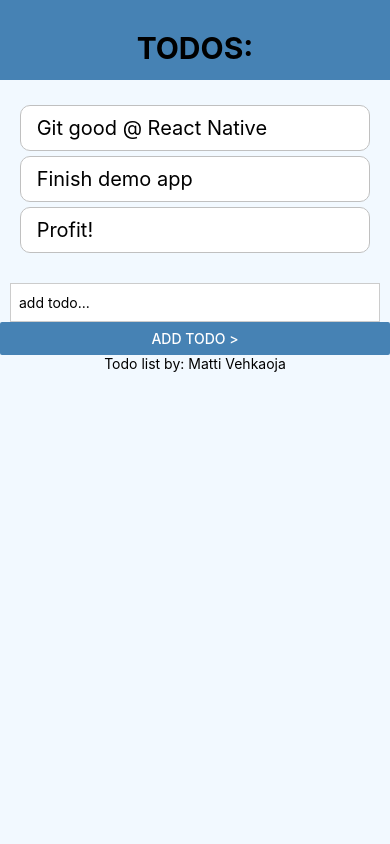
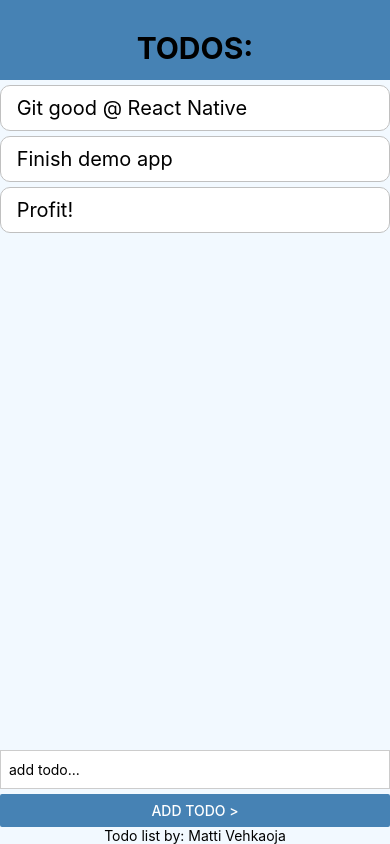
Before and after one commit to mvehkaoj/reactNativeDemo, a React Native app: screen / in a window 390 px wide. Built offline with nearby package versions, Linux system fonts and the light colour scheme.

Commit message:
Styling, Keyboard avoid & Flexbox
More styling, KeyboardAvoidingView as the main container and Flexbox stuff to make app fill the whole screen.

```diff
--- a/App.js
+++ b/App.js
@@ -1,5 +1,5 @@
 import React, {useState} from 'react';
-import { StyleSheet, Text, View, FlatList, Alert, Keyboard, TouchableWithoutFeedback } from 'react-native';
+import { StyleSheet, Text, View, FlatList, Alert, Keyboard, TouchableWithoutFeedback, KeyboardAvoidingView } from 'react-native';
 import Header from './components/Header'
 import Todoitem from './components/Todoitem'
 import Addtodo from './components/Addtodo'
@@ -37,7 +37,7 @@ export default function App() {
     <TouchableWithoutFeedback onPress={() => {
       Keyboard.dismiss();
     }}>
-      <View style={styles.container}>
+      <KeyboardAvoidingView behavior='padding' style={styles.container}>
         {/* Main Container */}
 
           {/* header component */}
@@ -60,8 +60,9 @@ export default function App() {
 
 
         <Text style={styles.footer}>Todo list by: Matti Vehkaoja</Text>
-      </View>
-      </TouchableWithoutFeedback>
+      </KeyboardAvoidingView>
+    </TouchableWithoutFeedback>
+
   );
 }
 
@@ -74,16 +75,17 @@ const styles = StyleSheet.create({
 
   },
   header: {
+    justifyContent: 'flex-start',
     alignSelf: 'stretch',
   },
   content: {
-    padding: 20,
-
+    flex: 2,
   },
   addForm:{
 
   },
   footer: {
+    justifyContent: 'flex-end',
     textAlign: 'center',
   },
 });
--- a/components/Addtodo.js
+++ b/components/Addtodo.js
@@ -7,14 +7,20 @@ export default class Addtodo extends Component {
 
     render() {
 
+        const Submit = () => {
+            this.props.submitHandler(this.state.text);
+            this.TextInput.clear();
+        }
 
         return (
             <View>
                 <TextInput
                 style={styles.inputBox}
                 placeholder='add todo...'
-                clearButtonMode='while-editing'
+                clearButtonMode='always'
                 onChangeText={(text) => this.setState({text})}
+                returnKeyType='done'
+                onSubmitEditing={() => this.props.submitHandler(this.state.text)}
                 />
                 <Button title='Add todo >' color='steelblue' onPress={() => this.props.submitHandler(this.state.text)}/>
             </View>
@@ -24,8 +30,8 @@ export default class Addtodo extends Component {
 
 const styles = StyleSheet.create({
     inputBox: {
-        marginTop: 10,
-        marginHorizontal: 10,
+        marginBottom: 5,
+        marginTop: 2,
         paddingHorizontal: 8,
         paddingVertical: 10,
         borderWidth: 1,
```
